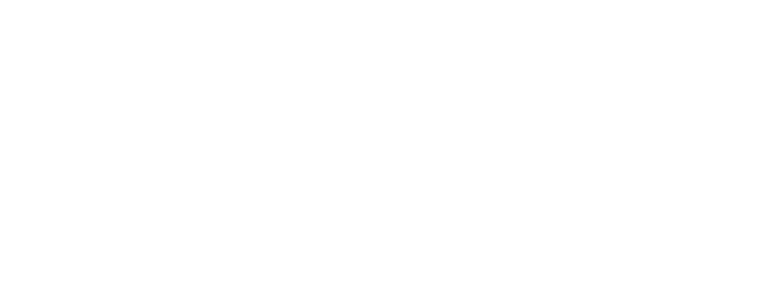
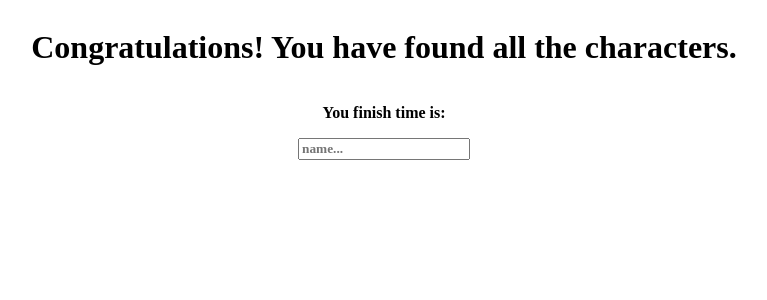
Before and after one commit to skim2264/Where-s-Waldo, a React (Create React App) app: page /endgame in a window 1280 px wide. Before the commit this address had no page. Shown: the top 300 px of the page, without its empty margins (256-1023 px from the left). Built offline with nearby package versions, Linux system fonts and the light colour scheme; the HTML template or start-up script is replaced by a standard one; a web font is replaced by a local one.

Commit message:
setup redirect to endgame page

```diff
--- a/src/App.js
+++ b/src/App.js
@@ -6,6 +6,7 @@
 import patrick_1 from "./assets/patrick_1.png";
 import stewie_1 from "./assets/stewie_1.png";
 import tom_1 from "./assets/tom_1.png";
+import Endgame from './components/Endgame';
 
 
 function App() {
@@ -21,6 +22,7 @@
         <Routes>
           <Route path="/" element = {<StartPage/>}></Route>
           <Route path="/game" element={<GameImage images={images} setImages={setImages}/>}></Route>
+          <Route path="/endgame" element={<Endgame></Endgame>}></Route>
         </Routes>
       </BrowserRouter>
     </div>
--- a/src/components/Dropdown.js
+++ b/src/components/Dropdown.js
@@ -1,9 +1,11 @@
 import React, { useState, useEffect } from "react";
 import styles from "./Dropdown.module.scss";
+import { Navigate, useNavigate } from "react-router-dom";
 
 const Dropdown = (props) => {
     const { setMsg, coords, images, setImages, visible } = props;
     const [divStyle, setDivStyle] = useState({});
+    const navigate = useNavigate();
 
     //move dropdown box location when its visibility is toggled
     useEffect(() => {
@@ -31,6 +33,11 @@
             if (percentageY >= imgCoord[1] && percentageY <= Number(imgCoord[1])+boxY){
                 const newImages = images.filter((image) => image.name!==name);
                 setImages(newImages);
+
+                if(newImages.length === 0) {
+                    navigate("/endgame");
+                }
+
                 return alertFnc(`Found ${name}, ${percentageX}, ${percentageY}, ${boxX}, ${boxY}`);
             }
         }
--- a/src/components/Endgame.js
+++ b/src/components/Endgame.js
@@ -0,0 +1,16 @@
+import React from "react";
+import styles from "./Endgame.module.scss";
+import HighscoreBoard from "./HighscoreBoard";
+
+const Endgame = () => {
+    return (
+        <div className={styles.endgameDiv}>
+            <h1>Congratulations! You have found all the characters.</h1>
+            <p>You finish time is: </p>
+            <input name="name" placeholder="name..." id="name"></input>
+            <HighscoreBoard></HighscoreBoard>
+        </div>
+    )
+}
+
+export default Endgame;
--- /dev/null
+++ b/src/components/Endgame.module.scss
@@ -0,0 +1,11 @@
+.endgameDiv {
+    display: flex;
+    flex-direction: column;
+    align-items: center;
+    text-align: center;
+    font-weight: bold;
+}
+
+::placeholder {
+    font-weight: bold;
+}
```
Also changed, not shown: src/components/HighscoreBoard.js (+7 -0 lines).
